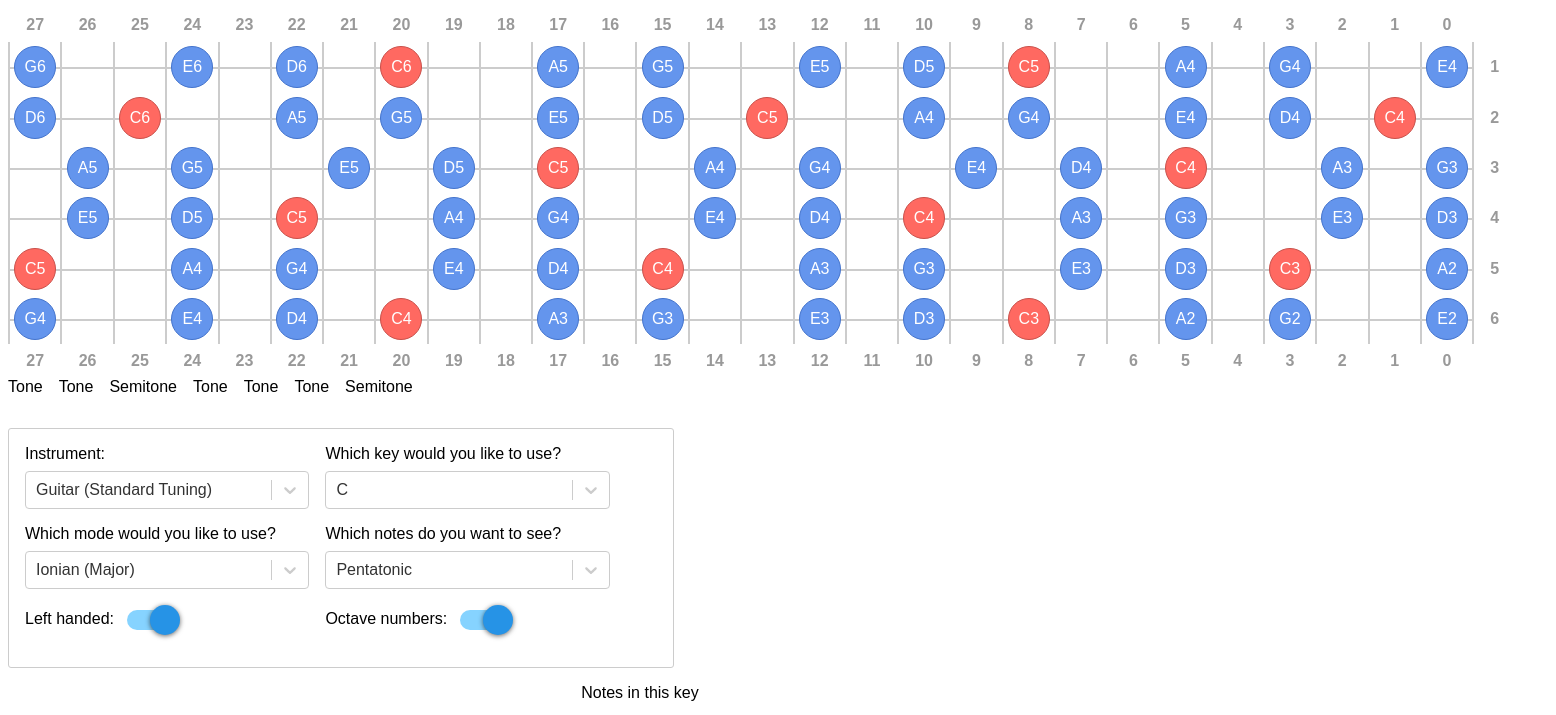
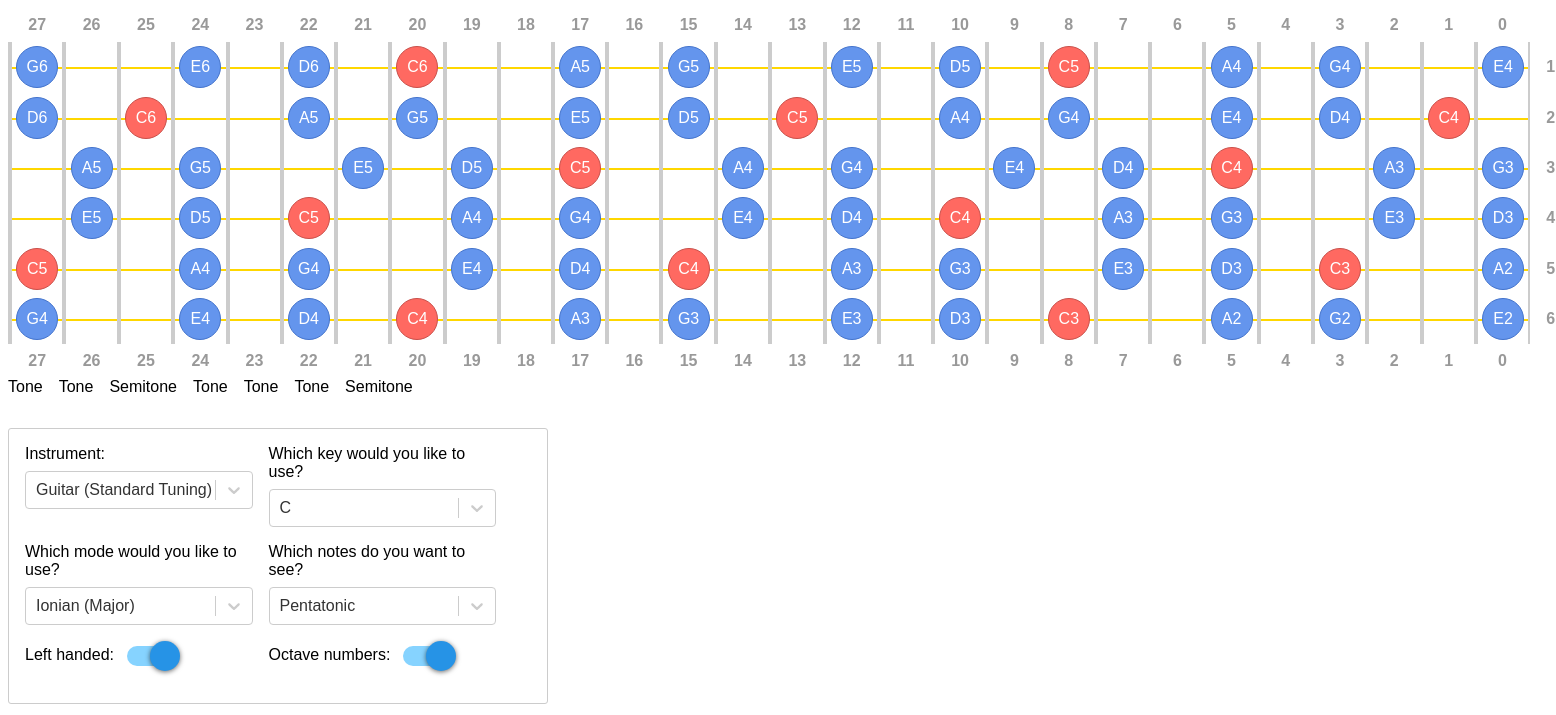
Before and after one commit to JamieDixon/scales-learning, a React app: page / in a window 1280 px wide. Shown: the top 715 px of the page, 1556 px wide, since content can reach past the window. Built offline with nearby package versions, Linux system fonts and the light colour scheme.

Commit message:
Additional fretboard styling

```diff
--- a/src/styles.css
+++ b/src/styles.css
@@ -9,7 +9,7 @@ table {
 table td {
   position: relative;
   text-align: center;
-  border-left: 2px solid #ccc;
+  border-left: 4px solid #ccc;
   min-width: 3em;
   min-height: 3em;
   margin: 0;
@@ -18,7 +18,7 @@ table td {
 table td::before {
   position: absolute;
   content: '';
-  border: 1px solid #ccc;
+  border: 1px solid #FFD700;
   width: 100%;
   left: 0;
   top: 50%;
@@ -110,7 +110,7 @@ tfoot tr th {
 .options {
   display: flex;
   flex-wrap: wrap;
-  width: 50%;
+  width: 40%;
   text-align: left;
   margin-top: 2em;
   padding: 1em;
```
